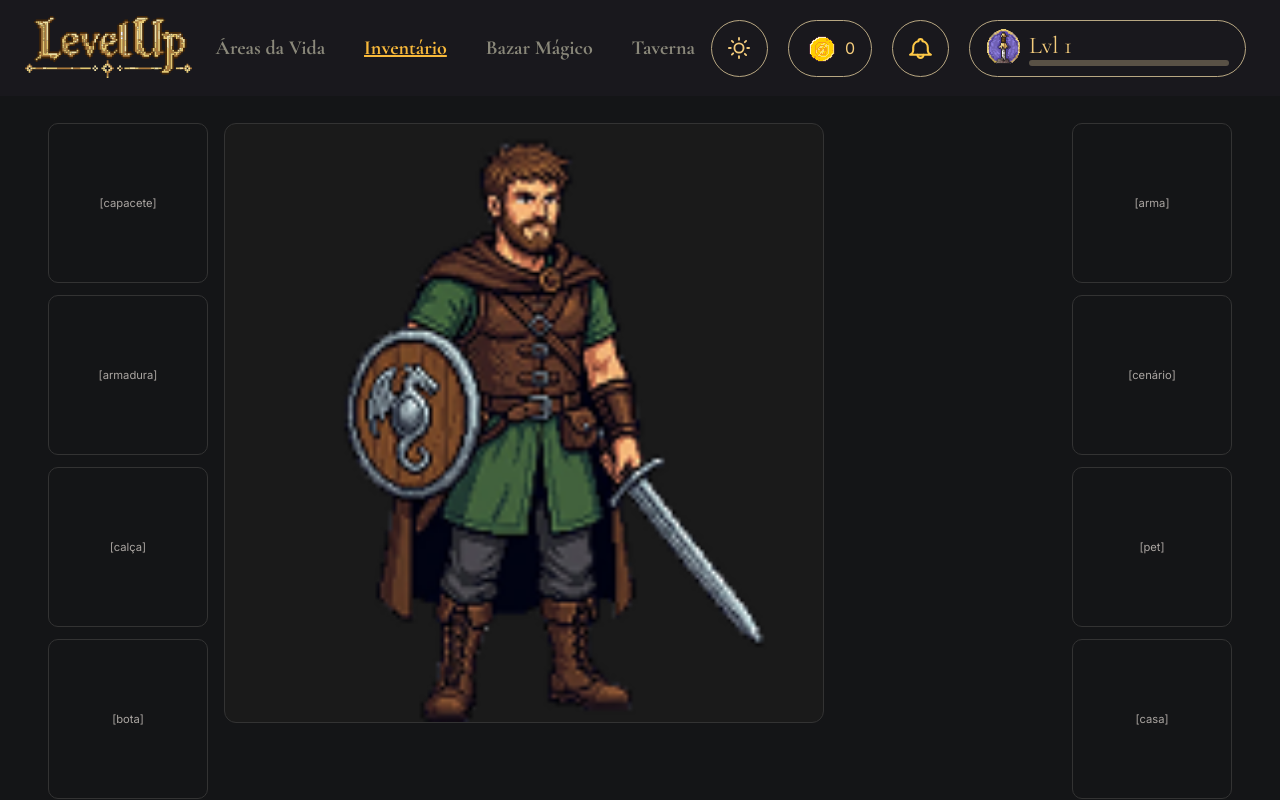
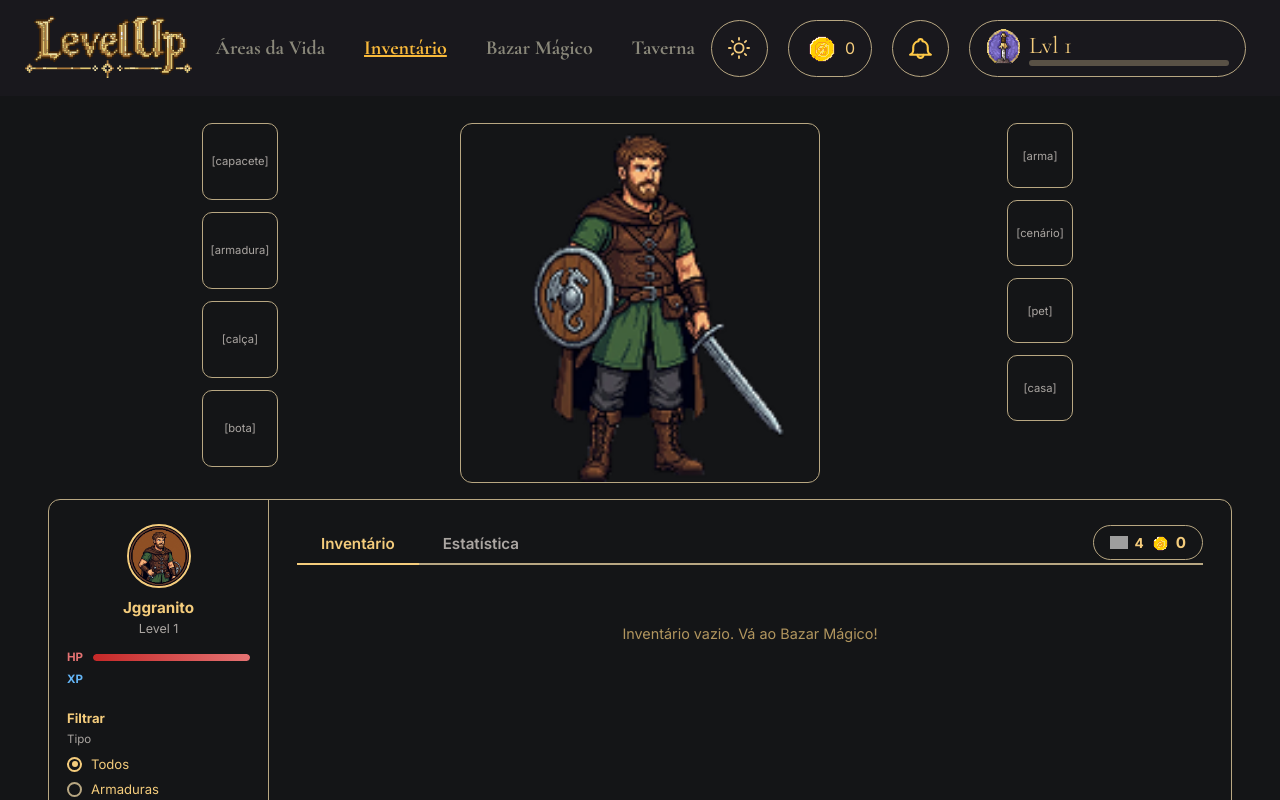
Before and after one commit to rapf-ht/Level-Up, a React (Vite) app: page /inventario in a window 1280 px wide. Shown: the top 800 px of the page. Built offline with nearby package versions, Linux system fonts and the light colour scheme; grey boxes are pictures that could not be loaded.

Commit message:
ajustes finais

```diff
--- a/src/pages/BazarMagico.module.css
+++ b/src/pages/BazarMagico.module.css
@@ -67,7 +67,7 @@
 /*  SIDEBAR  */
 .sidebar {
   padding: 28px 20px;
-  border-right: 1px solid var(--border-color, #2a2a2a);
+  border-right: 1px solid var(--border-gold);
   display: flex;
   flex-direction: column;
   gap: 28px;
@@ -85,20 +85,20 @@
   width: 72px;
   height: 72px;
   border-radius: 50%;
-  border: 2px solid var(--gold, #c9a84c);
+  border: 2px solid var(--text-gold);
   object-fit: cover;
 }
 
 .profileName {
   font-size: 1rem;
   font-weight: 700;
-  color: var(--text-primary, #f0e6c8);
+  color: var(--text-primary);
   margin: 4px 0 0;
 }
 
 .profileLevel {
   font-size: 0.8rem;
-  color: var(--text-muted, #888);
+  color: var(--text-muted);
   margin: 0;
 }
 
@@ -131,7 +131,7 @@
 .barTrack {
   flex: 1;
   height: 8px;
-  background: var(--bg-tertiary, #222);
+  background: var(--btn-sell-color);
   border-radius: 4px;
   overflow: hidden;
 }
@@ -160,13 +160,13 @@
 .filterTitle {
   font-size: 0.85rem;
   font-weight: 700;
-  color: var(--text-primary, #f0e6c8);
+  color: var(--text-primary);
   margin: 0;
 }
 
 .filterSubtitle {
   font-size: 0.75rem;
-  color: var(--text-muted, #888);
+  color: var(--text-muted);
   margin: 0 0 4px;
 }
 
@@ -181,20 +181,20 @@
   align-items: center;
   gap: 10px;
   font-size: 0.85rem;
-  color: var(--text-secondary, #bbb);
+  color: var(--text-secondary);
   cursor: pointer;
   transition: color 0.2s;
 }
 
 .filterItem:hover {
-  color: var(--text-primary, #f0e6c8);
+  color: var(--text-primary);
 }
 
 .radio {
   appearance: none;
   width: 16px;
   height: 16px;
-  border: 2px solid var(--border-color, #444);
+  border: 2px solid var(--border-gold);
   border-radius: 50%;
   background: transparent;
   cursor: pointer;
@@ -204,7 +204,7 @@
 }
 
 .radio:checked {
-  border-color: var(--gold, #c9a84c);
+  border-color: var(--text-gold);
 }
 
 .radio:checked::after {
@@ -216,7 +216,7 @@
   width: 7px;
   height: 7px;
   border-radius: 50%;
-  background: var(--gold, #c9a84c);
+  background: var(--text-gold);
 }
 
 /*  MAIN  */
@@ -237,7 +237,7 @@
 .tabs {
   display: flex;
   gap: 0;
-  border-bottom: 2px solid var(--border-color, #2a2a2a);
+  border-bottom: 2px solid var(--border-gold);
 }
 
 .tab {
@@ -246,7 +246,7 @@
   padding: 10px 28px;
   font-size: 1rem;
   font-weight: 600;
-  color: var(--text-muted, #888);
+  color: var(--text-muted);
   cursor: pointer;
   position: relative;
   transition: color 0.2s;
@@ -264,11 +264,11 @@
 }
 
 .tabActive {
-  color: var(--text-primary, #f0e6c8);
+  color: var(--text-primary);
 }
 
 .tabActive::after {
-  background: var(--gold, #c9a84c);
+  background: var(--text-gold);
 }
 
 /* Saldo */
@@ -276,8 +276,8 @@
   display: flex;
   align-items: center;
   gap: 8px;
-  background: var(--bg-secondary, #1a1a1a);
-  border: 1px solid var(--border-color, #2a2a2a);
+  background: var(--bg-secondary);
+  border: 1px solid var(--border-gold);
   border-radius: 999px;
   padding: 8px 18px;
 }
@@ -291,13 +291,13 @@
 .badgeStat {
   font-size: 0.9rem;
   font-weight: 700;
-  color: var(--text-primary, #f0e6c8);
+  color: var(--text-primary);
 }
 
 .badgeGold {
   font-size: 1rem;
   font-weight: 700;
-  color: var(--gold, #c9a84c);
+  color: var(--text-gold);
 }
 
 /*  Grid de itens  */
@@ -309,8 +309,8 @@
 
 /*  Card de item  */
 .itemCard {
-  background: var(--bg-secondary, #1a1a1a);
-  border: 1px solid var(--border-color, #2a2a2a);
+  background: var(--bg-secondary);
+  border: 1px solid var(--border-gold);
   border-radius: 12px;
   padding: 20px 16px 16px;
   display: flex;
@@ -322,7 +322,7 @@
 }
 
 .itemCard:hover {
-  border-color: var(--gold, #c9a84c);
+  border-color: var(--text-gold);
   transform: translateY(-2px);
 }
 
@@ -331,7 +331,7 @@
   position: absolute;
   top: 10px;
   right: 10px;
-  background: var(--gold, #c9a84c);
+  background: var(--text-gold);
   color: #111;
   font-size: 0.7rem;
   font-weight: 800;
@@ -348,14 +348,14 @@
 .itemName {
   font-size: 0.95rem;
   font-weight: 700;
-  color: var(--text-primary, #f0e6c8);
+  color: var(--text-primary);
   text-align: center;
   margin: 0;
 }
 
 .itemDesc {
   font-size: 0.75rem;
-  color: var(--text-muted, #888);
+  color: var(--text-muted);
   text-align: center;
   margin: 0;
   line-height: 1.4;
@@ -428,7 +428,7 @@
 
   .sidebar {
     border-right: none;
-    border-bottom: 1px solid var(--border-color, #2a2a2a);
+    border-bottom: 1px solid var(--border-gold);
     flex-direction: row;
     flex-wrap: wrap;
     gap: 20px;
--- a/src/pages/Perfil.module.css
+++ b/src/pages/Perfil.module.css
@@ -66,10 +66,10 @@
 /*  PAINEL DO PERSONAGEM  */
 .characterPanel {
   display: grid;
-  grid-template-columns: 160px 1fr 160px;
+  grid-template-columns: 1fr 1fr 1fr;
   gap: 16px;
   margin-bottom: 16px;
-  align-items: start;
+  justify-items: center;
 }
 
 /* Colunas de slots */
@@ -84,7 +84,7 @@
   width: 100%;
   aspect-ratio: 1 / 1;
   background: var(--bg-secondary);
-  border: 1px solid var(--border-color, #333);
+  border: 1px solid var(--border-gold);
   border-radius: 10px;
   display: flex;
   align-items: center;
@@ -98,7 +98,7 @@
 
 .slot:hover {
   border-color: var(--text-gold);
-  background: var(--bg-tertiary, #222);
+  background: var(--bg-tertiary);
 }
 
 .slotFilled {
@@ -118,7 +118,7 @@
 
 .slotLabel {
   font-size: 0.7rem;
-  color: var(--text-muted, #666);
+  color: var(--text-muted);
   text-align: center;
 }
 
@@ -126,8 +126,8 @@
 .characterCenter {
   border-radius: 12px;
   overflow: hidden;
-  background: var(--bg-secondary, #1a1a1a);
-  border: 1px solid var(--border-color, #333);
+  background: var(--bg-secondary);
+  border: 1px solid var(--border-gold);
   display: flex;
   align-items: center;
   justify-content: center;
@@ -144,7 +144,7 @@
 
 /*  Popup equipar  */
 .equipPopup {
-  background: var(--bg-secondary, #1a1a1a);
+  background: var(--bg-secondary);
   border: 1px solid #64b5f6;
   border-radius: 12px;
   padding: 16px 20px;
@@ -174,19 +174,19 @@
 .equipPopupTitle {
   flex: 1;
   font-size: 0.9rem;
-  color: var(--text-secondary, #ccc);
+  color: var(--text-secondary);
   margin: 0;
 }
 
 .equipPopupTitle strong {
-  color: var(--text-primary, #f0e6c8);
+  color: var(--text-primary);
   text-transform: capitalize;
 }
 
 .equipPopupClose {
   background: none;
   border: none;
-  color: var(--text-muted, #888);
+  color: var(--text-muted);
   font-size: 1rem;
   cursor: pointer;
   padding: 2px 6px;
@@ -195,7 +195,7 @@
 }
 
 .equipPopupClose:hover {
-  color: var(--text-primary, #f0e6c8);
+  color: var(--text-primary);
 }
 
 .unequipBtn {
@@ -215,7 +215,7 @@
 
 .equipEmpty {
   font-size: 0.85rem;
-  color: var(--text-muted, #888);
+  color: var(--text-muted);
   margin: 0;
   padding: 8px 0;
 }
@@ -232,12 +232,12 @@
   align-items: center;
   gap: 6px;
   padding: 10px 14px;
-  background: var(--bg-tertiary, #222);
-  border: 1px solid var(--border-color, #333);
+  background: var(--bg-tertiary);
+  border: 1px solid var(--border-gold);
   border-radius: 10px;
   cursor: pointer;
   font-size: 0.8rem;
-  color: var(--text-primary, #f0e6c8);
+  color: var(--text-primary);
   transition: border-color 0.2s;
   min-width: 80px;
 }
@@ -267,7 +267,7 @@
   display: grid;
   grid-template-columns: 220px 1fr;
   gap: 0;
-  border: 1px solid var(--border-color, #2a2a2a);
+  border: 1px solid var(--border-gold);
   border-radius: 12px;
   overflow: hidden;
 }
@@ -275,8 +275,8 @@
 /*  Sidebar  */
 .sidebar {
   padding: 24px 18px;
-  border-right: 1px solid var(--border-color, #2a2a2a);
-  background: var(--bg-secondary, #1a1a1a);
+  border-right: 1px solid var(--border-gold);
+  background: var(--bg-secondary);
   display: flex;
   flex-direction: column;
   gap: 24px;
@@ -301,12 +301,12 @@
   font-size: 0.95rem;
   font-weight: 700;
   margin: 6px 0 0;
-  color: var(--text-primary, #f0e6c8);
+  color: var(--text-primary);
 }
 
 .profileLevel {
   font-size: 0.78rem;
-  color: var(--text-muted, #888);
+  color: var(--text-muted);
   margin: 0;
 }
 
@@ -343,7 +343,7 @@
 .barTrack {
   flex: 1;
   height: 7px;
-  background: var(--bg-tertiary, #111);
+  background: var(--bg-tertiary);
   border-radius: 4px;
   overflow: hidden;
 }
@@ -371,13 +371,13 @@
 .filterTitle {
   font-size: 0.82rem;
   font-weight: 700;
-  color: var(--text-primary, #f0e6c8);
+  color: var(--text-primary);
   margin: 0;
 }
 
 .filterSub {
   font-size: 0.72rem;
-  color: var(--text-muted, #888);
+  color: var(--text-muted);
   margin: 0 0 4px;
 }
 
@@ -392,20 +392,20 @@
   align-items: center;
   gap: 9px;
   font-size: 0.82rem;
-  color: var(--text-secondary, #bbb);
+  color: var(--text-secondary);
   cursor: pointer;
   transition: color .2s;
 }
 
 .filterItem:hover {
-  color: var(--text-primary, #f0e6c8);
+  color: var(--text-primary);
 }
 
 .radio {
   appearance: none;
   width: 15px;
   height: 15px;
-  border: 2px solid var(--border-color, #444);
+  border: 2px solid var(--border-gold);
   border-radius: 50%;
   background: transparent;
   cursor: pointer;
@@ -433,7 +433,7 @@
 /*  Main  */
 .main {
   padding: 24px 28px;
-  background: var(--bg-primary, #111);
+  background: var(--bg-primary);
   display: flex;
   flex-direction: column;
   gap: 20px;
@@ -443,7 +443,7 @@
   display: flex;
   align-items: center;
   justify-content: space-between;
-  border-bottom: 2px solid var(--border-color, #2a2a2a);
+  border-bottom: 2px solid var(--border-gold);
   padding-bottom: 0;
 }
 
@@ -457,7 +457,7 @@
   padding: 10px 24px;
   font-size: 0.95rem;
   font-weight: 600;
-  color: var(--text-muted, #888);
+  color: var(--text-muted);
   cursor: pointer;
   position: relative;
   transition: color .2s;
@@ -475,7 +475,7 @@
 }
 
 .tabActive {
-  color: var(--text-primary, #f0e6c8);
+  color: var(--text-primary);
 }
 
 .tabActive::after {
@@ -486,8 +486,8 @@
   display: flex;
   align-items: center;
   gap: 7px;
-  background: var(--bg-secondary, #1a1a1a);
-  border: 1px solid var(--border-color, #2a2a2a);
+  background: var(--bg-secondary);
+  border: 1px solid var(--border-gold);
   border-radius: 999px;
   padding: 7px 16px;
   margin-bottom: 2px;
@@ -502,7 +502,7 @@
 .badgeStat {
   font-size: 0.85rem;
   font-weight: 700;
-  color: var(--text-primary, #f0e6c8);
+  color: var(--text-primary);
 }
 
 .badgeGold {
@@ -519,8 +519,8 @@
 }
 
 .itemCard {
-  background: var(--bg-secondary, #1a1a1a);
-  border: 1px solid var(--border-color, #2a2a2a);
+  background: var(--bg-secondary);
+  border: 1px solid var(--border-gold);
   border-radius: 12px;
   padding: 18px 14px 14px;
   display: flex;
@@ -573,7 +573,7 @@
 .itemName {
   font-size: 0.88rem;
   font-weight: 700;
-  color: var(--text-primary, #f0e6c8);
+  color: var(--text-primary);
   text-align: center;
   margin: 0;
 }
@@ -609,7 +609,7 @@
 
 .noSlotTag {
   font-size: 0.7rem;
-  color: var(--text-muted, #666);
+  color: var(--text-muted);
   margin-top: auto;
   text-transform: capitalize;
 }
@@ -678,7 +678,7 @@
 
   .sidebar {
     border-right: none;
-    border-bottom: 1px solid var(--border-color, #2a2a2a);
+    border-bottom: 1px solid var(--border-gold);
     flex-direction: row;
     flex-wrap: wrap;
     gap: 16px;
```
Also changed, not shown: 1 other file (tests, documents, lock files or other folders).
